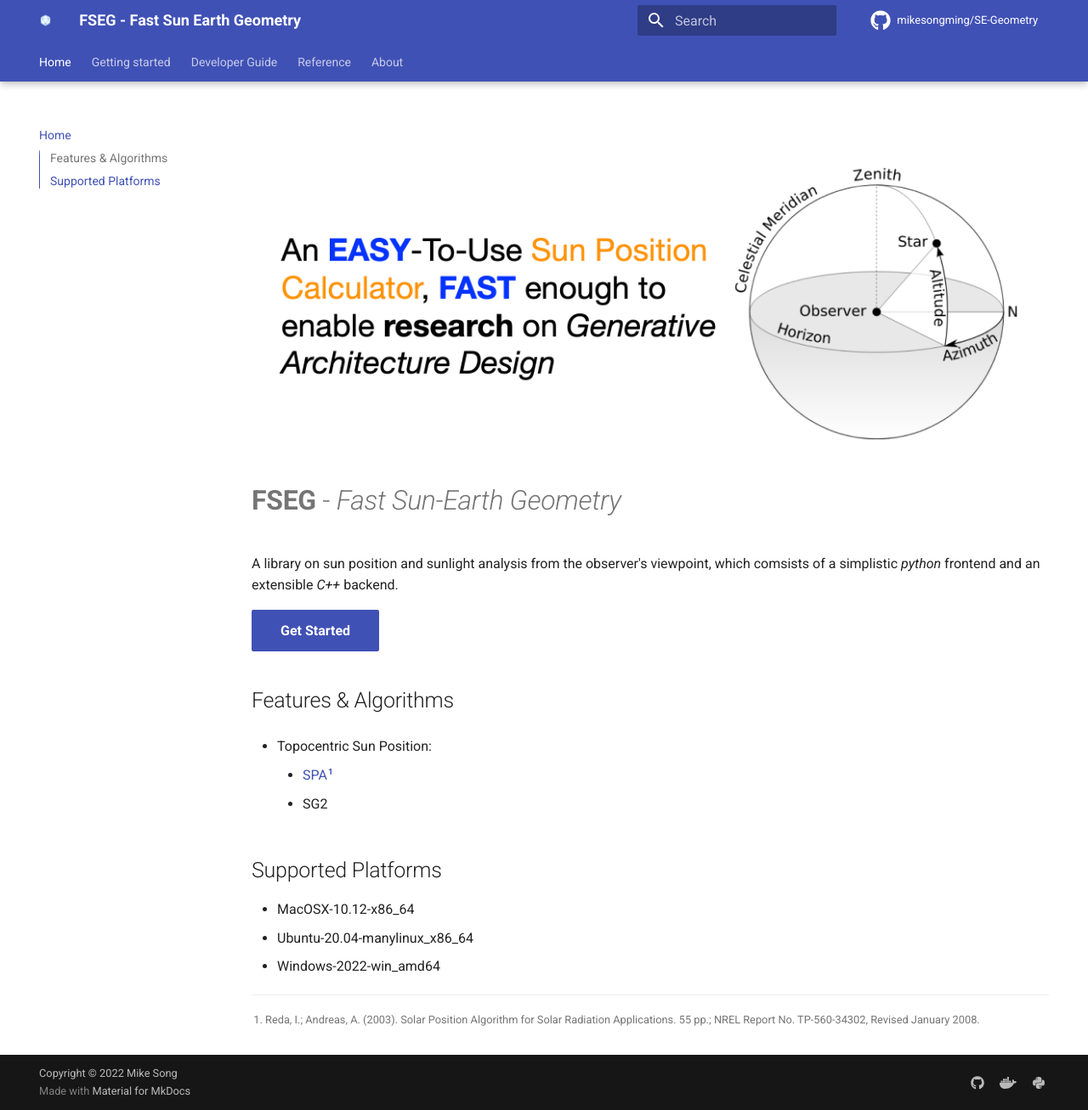
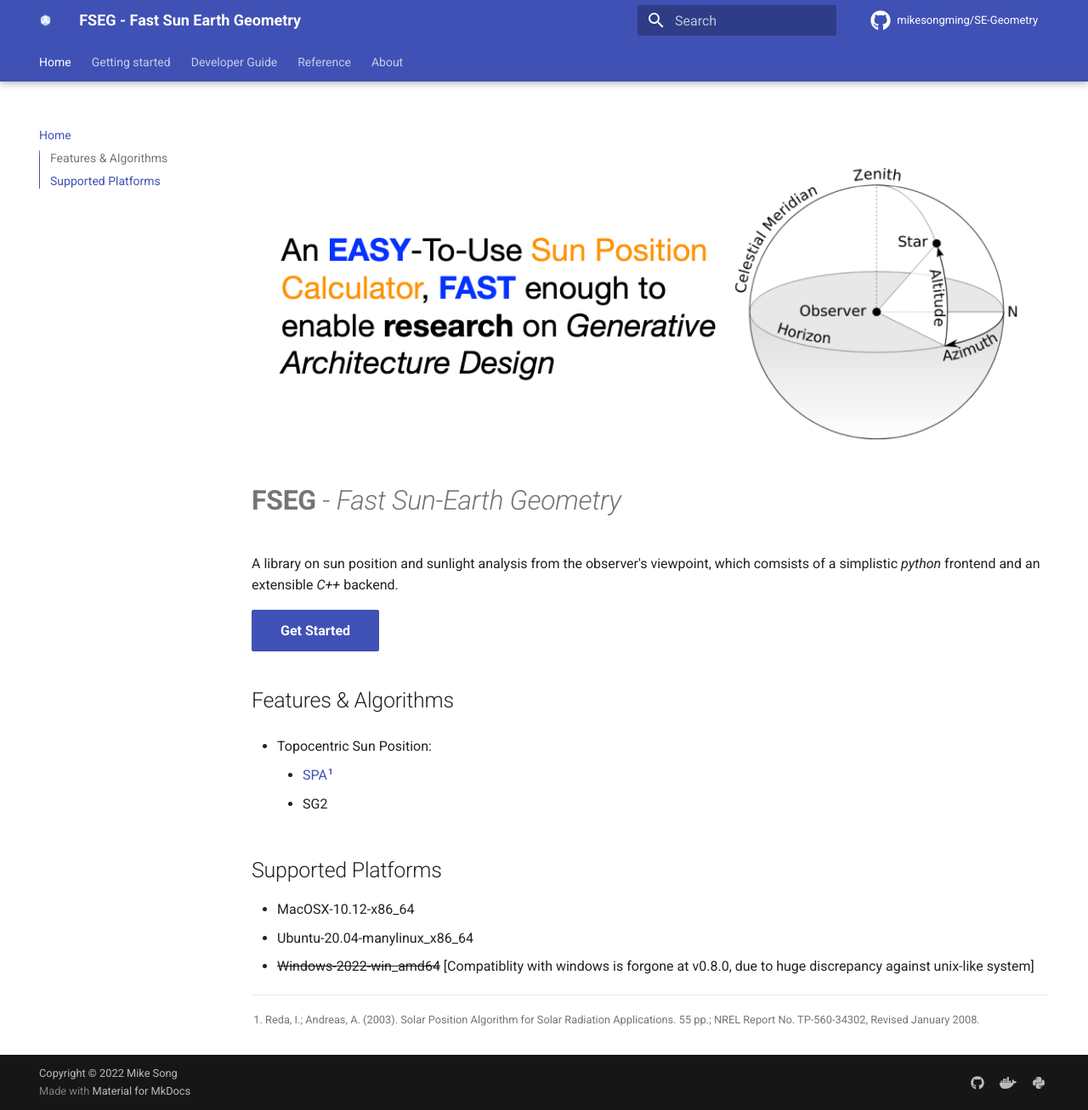
Before and after one commit to mikesongming/SE-Geometry, an MkDocs documentation site: the page built from docs/index.md, in a window 1280 px wide and 1307 px high. Shown: the whole window at 85% size. Built offline with MkDocs 1.6.1 and Material for MkDocs 9.7.7, drawn with Linux system fonts in a browser that asks for light colours; comment, search, counter and statistics services are not loaded.

Commit message:
declare that windows version forgone

```diff
--- a/CMakeLists.txt
+++ b/CMakeLists.txt
@@ -19,12 +19,12 @@ if (MSVC)
     # (according to https://docs.microsoft.com/en-us/cpp/preprocessor/predefined-macros)
     # CMake's ${MSVC_VERSION} is equivalent to _MSC_VER
     # (according to https://cmake.org/cmake/help/latest/variable/MSVC_VERSION.html#variable:MSVC_VERSION)
-    if (MSVC_VERSION GREATER_EQUAL 1925)
+    if ((MSVC_VERSION GREATER_EQUAL 1925) AND (MSVC_VERSION LESS_EQUAL 1930))
         cmake_print_variables(MSVC_VERSION)
         cmake_print_variables(CMAKE_VERSION)
         cmake_print_variables(CMAKE_SYSTEM_VERSION)
 
-        # add_compile_options(/Zc:preprocessor)
+        # add_compile_options(/Zc:preprocessor)     # unnecessary for windows-2022 MSVC 14.32
 
         # add_compile_options(/wd5105)  ## which failed on Github Actions Runner windows-2019
     else()
--- a/docs/index.md
+++ b/docs/index.md
@@ -21,4 +21,5 @@ which comsists of a simplistic _python_ frontend and an extensible _C++_ backend
 
 - MacOSX-10.12-x86_64
 - Ubuntu-20.04-manylinux_x86_64
-- Windows-2022-win_amd64
+- ~~Windows-2022-win_amd64~~ [Compatiblity with windows is forgone at v0.8.0,
+due to huge discrepancy against unix-like system]
```
Also changed, not shown: docs/user-guide/usage.md (+1 -0 lines), 2 other files.
